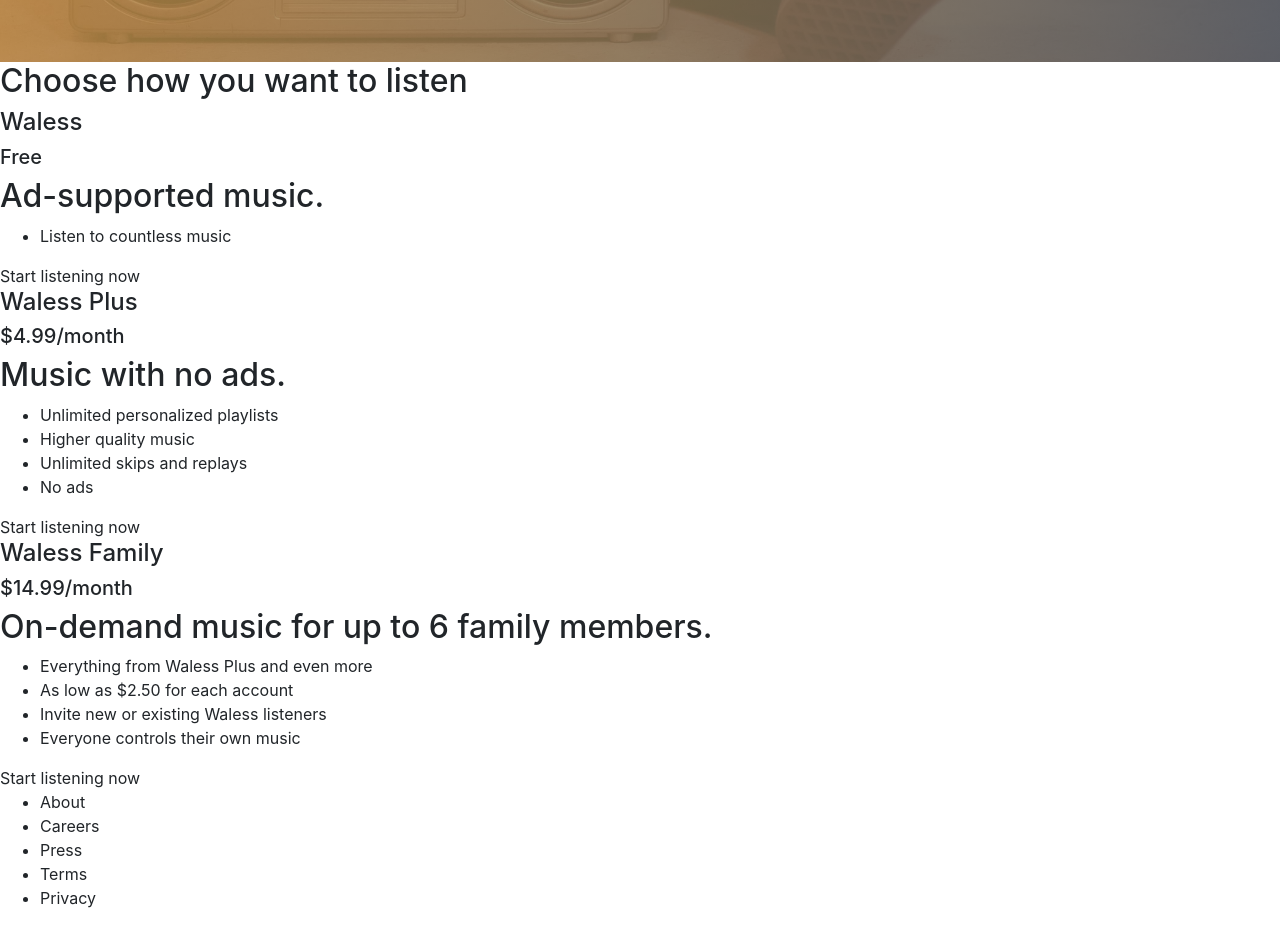
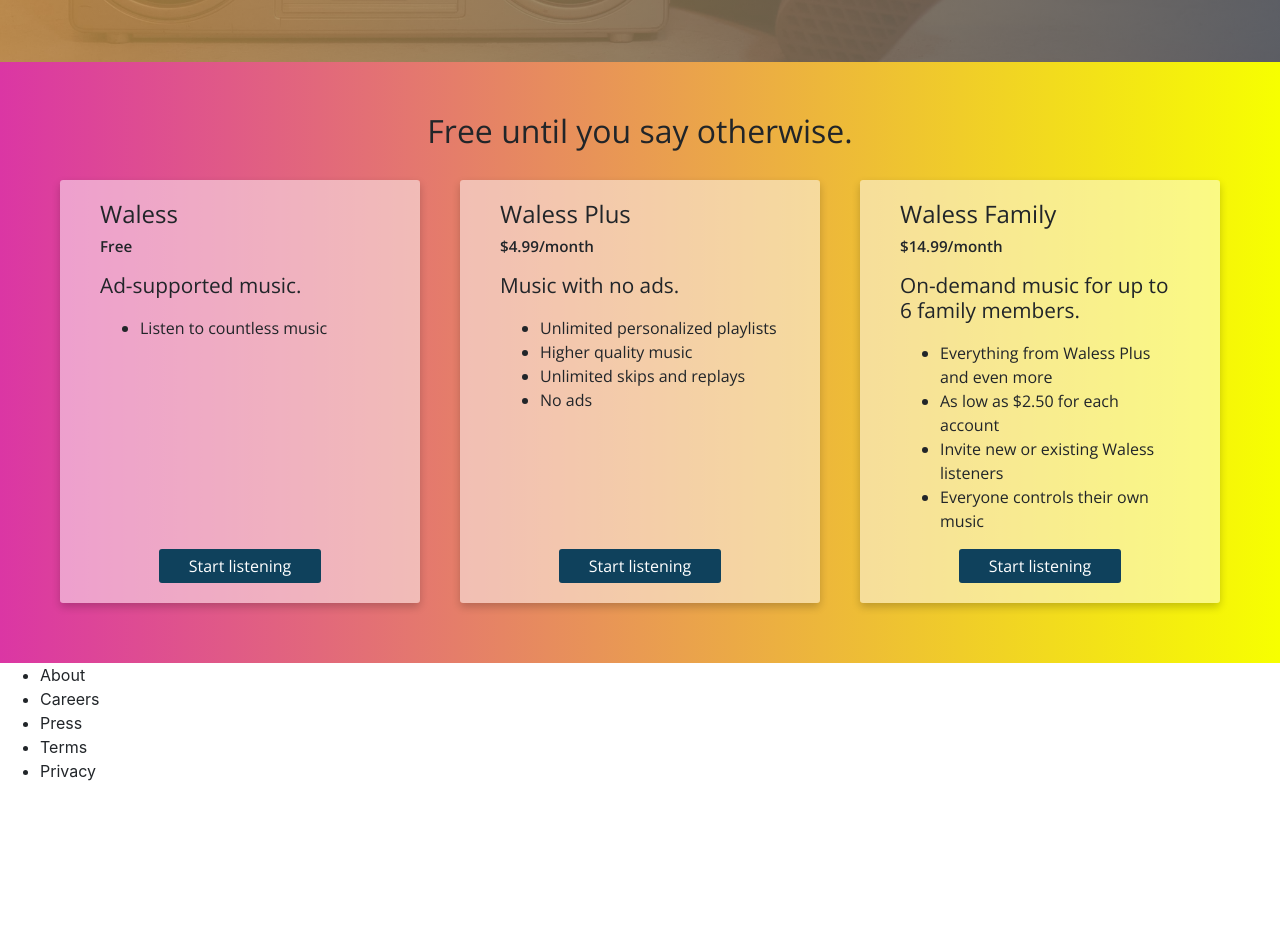
Before and after one commit to alfmoh/waless-spa, an Angular app: page / in a window 1280 px wide. Shown: the part 1458-2384 px from the top of the page. After the commit the page ends 2257 px from the top, so only its background shows below. Built offline with nearby package versions, Linux system fonts and the light colour scheme.

Commit message:
home pricing section styled.

```diff
--- a/src/app/core/components/home/home.component.html
+++ b/src/app/core/components/home/home.component.html
@@ -20,40 +20,46 @@
 
 <section class="pricing">
   <div class="pricing-content">
-    <h2 class="pricing-content__header">Choose how you want to listen</h2>
+    <h2 class="pricing-content__header">Free until you say otherwise.</h2>
     <div class="pricing-content-options">
-        <div class="pricing-content-options__free">
-          <h4 class="pricing-content-options__header">Waless</h4>
-          <h5 class="pricing-content-options__sub-heading">Free</h5>
-          <h2 class="pricing-content-options__sub-sub-heading">Ad-supported music.</h2>
-          <ul class="pricing-content-options-provisions">
-            <li class="pricing-content-options-provisions__item">Listen to countless music</li>
-          </ul>
-          <div class="pricing-content-options__button">Start listening now</div>
+        <div class="pricing-content-options__item pricing-content-options__free ws-card">
+          <div class="pricing-content-options__item__text">
+            <h4 class="pricing-content-options__item__header">Waless</h4>
+            <h5 class="pricing-content-options__item__sub-header">Free</h5>
+            <h2 class="pricing-content-options__item__sub-sub-header">Ad-supported music.</h2>
+            <ul class="pricing-content-options__item__provisions">
+              <li class="pricing-content-options__item__provisions__item">Listen to countless music</li>
+            </ul>
+          </div>
+          <div class="pricing-content-options__button ws-btn">Start listening</div>
         </div>
-        <div class="pricing-content-options__premium-plus">
-          <h4 class="pricing-content-options__header">Waless Plus</h4>
-          <h5 class="pricing-content-options__sub-heading">$4.99/month</h5>
-          <h2 class="pricing-content-options__sub-sub-heading">Music with no ads.</h2>
-          <ul class="pricing-content-options-provisions">
-            <li class="pricing-content-options-provisions__item">Unlimited personalized playlists</li>
-            <li class="pricing-content-options-provisions__item">Higher quality music</li>
-            <li class="pricing-content-options-provisions__item">Unlimited skips and replays</li>
-            <li class="pricing-content-options-provisions__item">No ads</li>
-          </ul>
-          <div class="pricing-content-options__button">Start listening now</div>
+        <div class="pricing-content-options__item pricing-content-options__premium-plus ws-card">
+          <div class="pricing-content-options__item__text">
+            <h4 class="pricing-content-options__item__header">Waless Plus</h4>
+            <h5 class="pricing-content-options__item__sub-header">$4.99/month</h5>
+            <h2 class="pricing-content-options__item__sub-sub-header">Music with no ads.</h2>
+            <ul class="pricing-content-options__item__provisions">
+              <li class="pricing-content-options__item__provisions__item">Unlimited personalized playlists</li>
+              <li class="pricing-content-options__item__provisions__item">Higher quality music</li>
+              <li class="pricing-content-options__item__provisions__item">Unlimited skips and replays</li>
+              <li class="pricing-content-options__item__provisions__item">No ads</li>
+            </ul>
+          </div>
+          <div class="pricing-content-options__button ws-btn">Start listening</div>
         </div>
-        <div class="pricing-content-options__family">
-          <h4 class="pricing-content-options__header">Waless Family</h4>
-          <h5 class="pricing-content-options__sub-heading">$14.99/month</h5>
-          <h2 class="pricing-content-options__sub-sub-heading">On-demand music for up to 6 family members.</h2>
-          <ul class="pricing-content-options-provisions">
-            <li class="pricing-content-options-provisions__item">Everything from Waless Plus and even more</li>
-            <li class="pricing-content-options-provisions__item">As low as $2.50 for each account</li>
-            <li class="pricing-content-options-provisions__item">Invite new or existing Waless listeners</li>
-            <li class="pricing-content-options-provisions__item">Everyone controls their own music</li>
-          </ul>
-          <div class="pricing-content-options__button">Start listening now</div>
+        <div class="pricing-content-options__item pricing-content-options__family ws-card">
+          <div class="pricing-content-options__item__text">
+            <h4 class="pricing-content-options__item__header">Waless Family</h4>
+            <h5 class="pricing-content-options__item__sub-header">$14.99/month</h5>
+            <h2 class="pricing-content-options__item__sub-sub-header">On-demand music for up to 6 family members.</h2>
+            <ul class="pricing-content-options__item__provisions">
+              <li class="pricing-content-options__item__provisions__item">Everything from Waless Plus and even more</li>
+              <li class="pricing-content-options__item__provisions__item">As low as $2.50 for each account</li>
+              <li class="pricing-content-options__item__provisions__item">Invite new or existing Waless listeners</li>
+              <li class="pricing-content-options__item__provisions__item">Everyone controls their own music</li>
+            </ul>
+          </div>
+          <div class="pricing-content-options__button ws-btn">Start listening</div>
         </div>
     </div>
   </div>
--- a/src/app/core/components/home/home.component.scss
+++ b/src/app/core/components/home/home.component.scss
@@ -122,14 +122,58 @@
     }
 }
 
-@keyframes slideIn {
-    0% {
-        margin-left: -50px;
-        opacity: 0;
-    }
+.pricing {
+    &-content {
+        font-family: "Open Sans", sans-serif;
+        text-align: center;
+        padding: 50px 0;
+        background: #f7ff00;
+        background: linear-gradient(to right, #db36a4, #f7ff00);
 
-    100% {
-        margin: 3px 0 0;
-        opacity: 1;
+        &__header {
+            margin-bottom: 20px;
+        }
+
+        &-options {
+            text-align: start;
+            display: grid;
+            grid-template-columns: repeat(auto-fit, minmax(300px, 400px));
+            grid-auto-rows: 1fr;
+            justify-content: center;
+
+            &__item {
+                margin: 10px 20px;
+                display: flex;
+                flex-direction: column;
+                justify-content: space-between;
+                background: rgba(255, 255, 255, 0.5);
+
+                &__sub-header {
+                  font-size: .95rem;
+                  font-weight: 600;
+                }
+
+                &__sub-sub-header {
+                    font-size: 1.3rem;
+                    padding: 10px 0;
+                }
+
+                &__provisions {
+                    &__item {
+                        &:hover {
+                            cursor: pointer;
+                            list-style: circle;
+                        }
+                    }
+                }
+            }
+
+            &__button {
+                align-self: center;
+                padding: 5px 30px;
+                max-width: fit-content;
+                border-radius: 3px;
+            }
+        }
     }
 }
--- a/src/assets/scss/styles.scss
+++ b/src/assets/scss/styles.scss
@@ -19,6 +19,17 @@ a:hover {
     }
 }
 
+.ws-card  {
+  box-shadow: 0 4px 8px 0 rgba(0,0,0,0.2);
+  transition: 0.3s;
+  padding: 20px 40px;
+  border-radius: 3.2px;
+
+  &:hover {
+      box-shadow: 0 8px 16px 0 rgba(0,0,0,0.2);
+  }
+}
+
 @keyframes fadeIn {
     from {
         opacity: 0;
@@ -28,3 +39,14 @@ a:hover {
         opacity: 1;
     }
 }
+
+@keyframes slideIn {
+    0% {
+        margin-left: -50px;
+        opacity: 0;
+    }
+
+    100% {
+        opacity: 1;
+    }
+}
```
